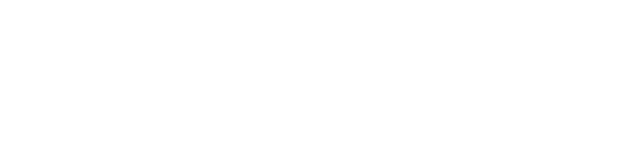
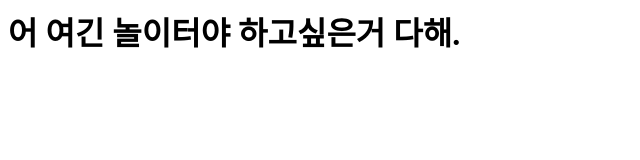
Before and after one commit to gold-ding/gold-ding.github.io, a plain HTML site: page index.html in a window 1280 px wide. Shown: the whole page, without its empty margins (0-640 px from the left). Drawn offline with Linux system fonts and the light colour scheme.

Commit message:
Update index.html

```diff
--- a/index.html
+++ b/index.html
@@ -4,4 +4,7 @@
       걍 노는데
     </title>
   </head>
+  <body>
+    <h1> 어 여긴 놀이터야 하고싶은거 다해.</h1>
+  </body>
 </html>
```
